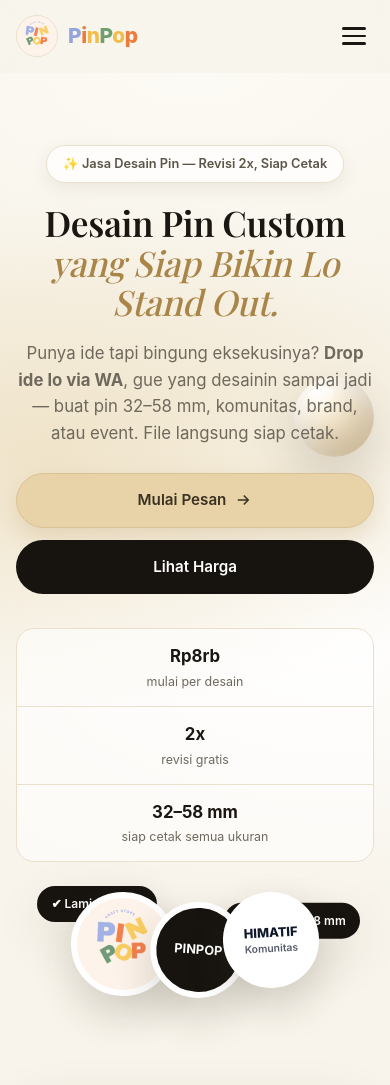
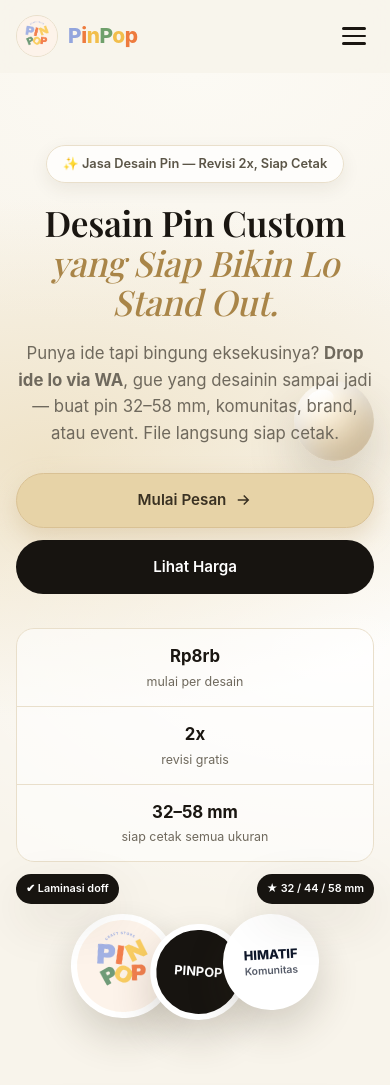
Before and after one commit to darkx4240-netizen/Pinpop, a plain HTML site: page index.html in a window 390 px wide. Shown: the top 1085 px of the page. Drawn offline with nearby package versions, Linux system fonts and the light colour scheme; a web font is replaced by a local one.

Commit message:
Fix hero mobile: float-tag di atas pin biar tidak ketimpa

```diff
--- a/style.css
+++ b/style.css
@@ -218,4 +218,8 @@ body{overflow-x:clip}
   .o2{width:80px;height:80px}.o3{width:90px;height:90px}.o5{width:76px;height:76px}
   .pin-real{width:96px;height:96px}
   .pr1{width:104px;height:104px}
+  .hero-visual{margin-top:52px}
+  .float-tag{z-index:4;font-size:.68rem;padding:6px 10px;white-space:nowrap}
+  .f1{left:0;top:-40px}
+  .f2{right:0;top:-40px;animation:none}
 }
```
